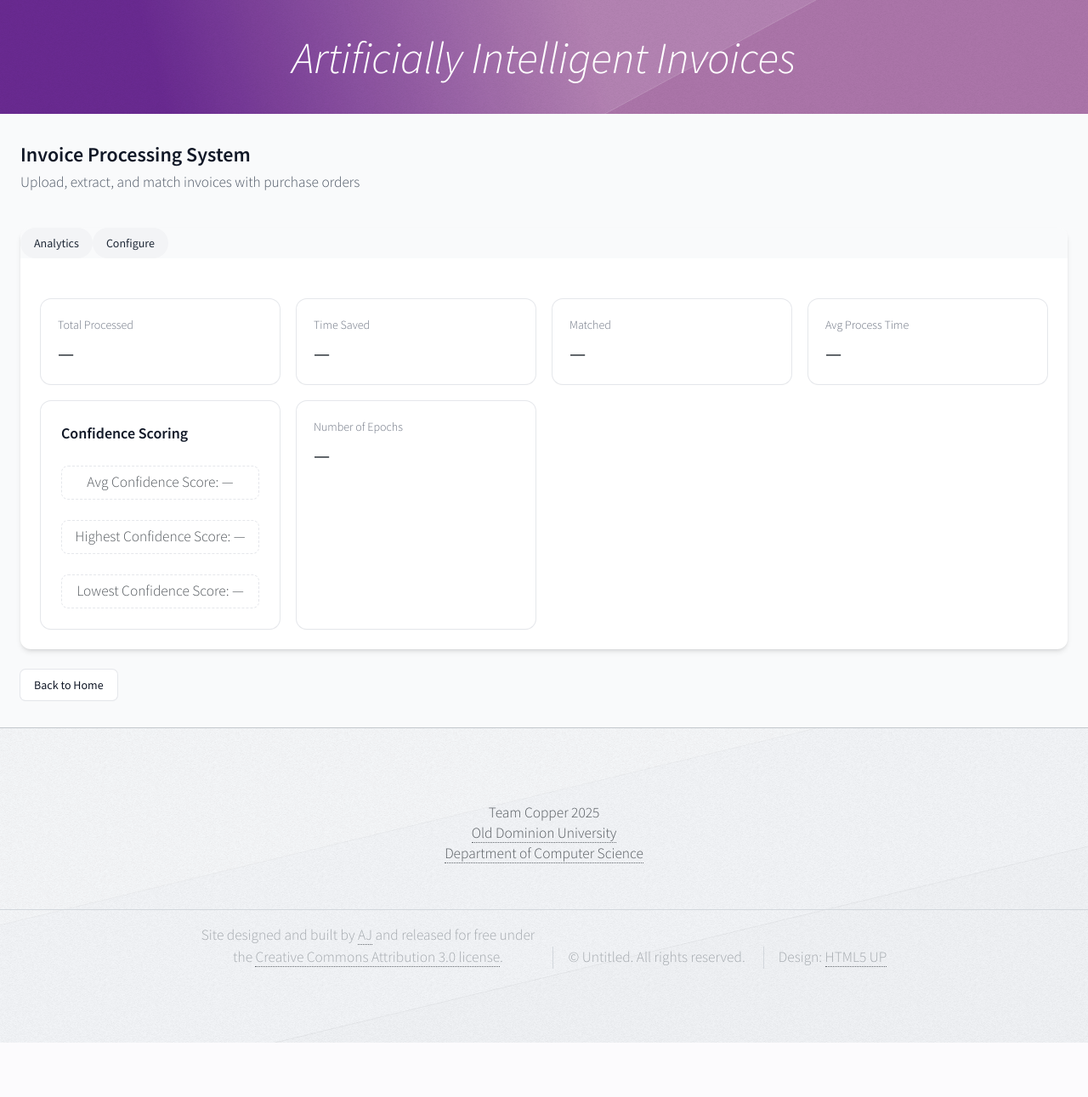
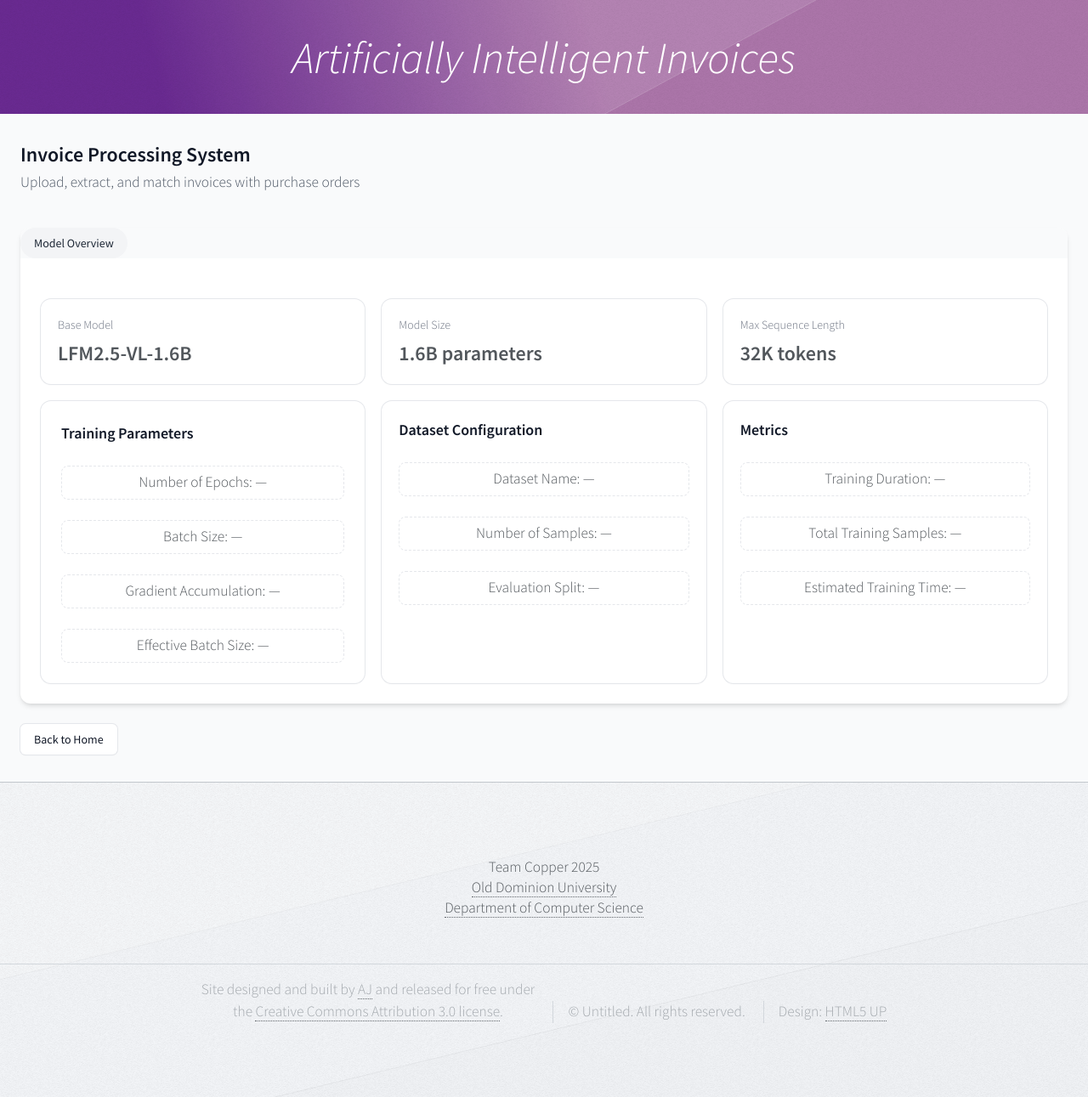
Before and after one commit to cs-ddjor001/S26-TeamCopper-InvoiceAI, a Flask app: page /model-trainer in a window 1280 px wide. Shown: the whole page at 85% size. Before the commit the page ends 1227 px from the top, so only its background shows below. Run offline with Flask 3, Linux system fonts and the light colour scheme; some libraries are stand-ins or nearby versions.

Commit message:
adjust parameters to align closer with chosen model

```diff
--- a/templates/index.html
+++ b/templates/index.html
@@ -28,7 +28,7 @@
 	const routeByUser = {
 		"sally.admin": "/dashboard",
 		"tom.ap": "/ap",
-		//"jim.model": "/model_trainer",
+		"jim.model": "/model-trainer",
 	};
 
 	document
--- a/templates/model-trainer.html
+++ b/templates/model-trainer.html
@@ -15,11 +15,7 @@
               <div class="flex border-b bg-gray-50">
 
                 <button class="tab-link px-4 py-2 text-sm font-medium rounded-full bg-gray-100 text-gray-800 hover:bg-gray-200 no-underline decoration-transparent border-0 outline-none appearance-none" data-tab-target="#tab-1">
-                    Analytics
-                </button>
-
-                 <button class="tab-link px-4 py-2 text-sm font-medium rounded-full bg-gray-100 text-gray-800 hover:bg-gray-200 no-underline decoration-transparent border-0 outline-none appearance-none" data-tab-target="#tab-2">
-                    Configure
+                    Model Overview
                 </button>
     </div>
 
@@ -42,26 +38,39 @@
       <div id="tab-1" class="tab-content block">
 
           <!--The little boxes on top-->
-           <div class="mt-6 grid grid-cols-1 md:grid-cols-4 gap-5">
+           <div class="mt-6 grid grid-cols-1 md:grid-cols-3 gap-5">
 
-                {{ render_little_boxes("Total Processed", "—") }}
-                {{ render_little_boxes("Time Saved", "—") }}
-                {{ render_little_boxes("Matched", "—") }}
-                {{ render_little_boxes("Avg Process Time", "—") }}
+                {{ render_little_boxes("Base Model", "LFM2.5-VL-1.6B") }}
+                {{ render_little_boxes("Model Size", "1.6B parameters") }}
+                {{ render_little_boxes("Max Sequence Length", "32K tokens") }}  <!-- Maximum tokens per training -->
 
                 <div class=" bg-white rounded-xl shadow-sm ring-1 ring-gray-200 p-6">
-                    <h2 class="text-lg font-semibold text-gray-900">Confidence Scoring</h2>
+                    <h2 class="text-lg font-semibold text-gray-900">Training Parameters</h2>
 
-                    {{ render_sub_containers("Avg Confidence Score", "—") }}
-                    {{ render_sub_containers("Highest Confidence Score", "—") }}
-                    {{ render_sub_containers("Lowest Confidence Score", "—") }}
+                    {{ render_sub_containers("Number of Epochs", "—") }}
+                    {{ render_sub_containers("Batch Size", "—") }}
+                    {{ render_sub_containers("Gradient Accumulation", "—") }} <!-- Batch Size Multiplier-->
+                    {{ render_sub_containers("Effective Batch Size", "—") }} <!-- batch * accumulation -->
 
                 </div>
 
 
               <div class="bg-white rounded-xl shadow-sm ring-1 ring-gray-200 p-5">
-                <p class="text-sm text-gray-500">Number of Epochs</p>
-                <p class="text-2xl font-semibold mt-2">—</p>
+                <h2 class="text-lg font-semibold text-gray-900">Dataset Configuration</h2>
+
+                    {{ render_sub_containers("Dataset Name", "—") }}
+                    {{ render_sub_containers("Number of Samples", "—") }}
+                    {{ render_sub_containers("Evaluation Split", "—") }}
+
+              </div>
+
+               <div class="bg-white rounded-xl shadow-sm ring-1 ring-gray-200 p-5">
+                <h2 class="text-lg font-semibold text-gray-900">Metrics</h2>
+
+                    {{ render_sub_containers("Training Duration", "—") }} <!-- num epochs -->
+                    {{ render_sub_containers("Total Training Samples", "—") }} <!-- dataset size * epochs-->
+                    {{ render_sub_containers("Estimated Training Time", "—") }} <!-- throughput * epochs maybe?-->
+
               </div>
 
             </div>
```
